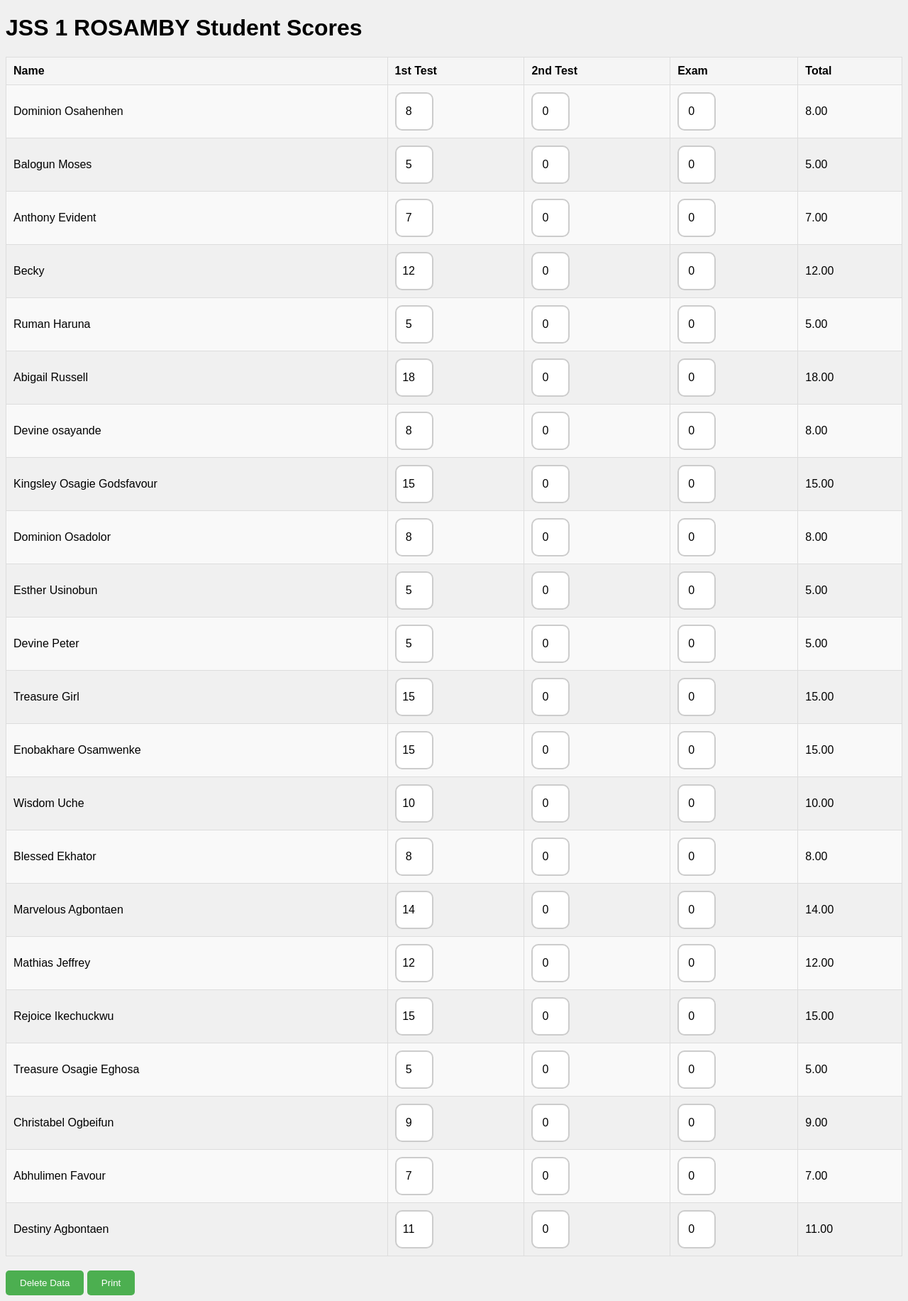
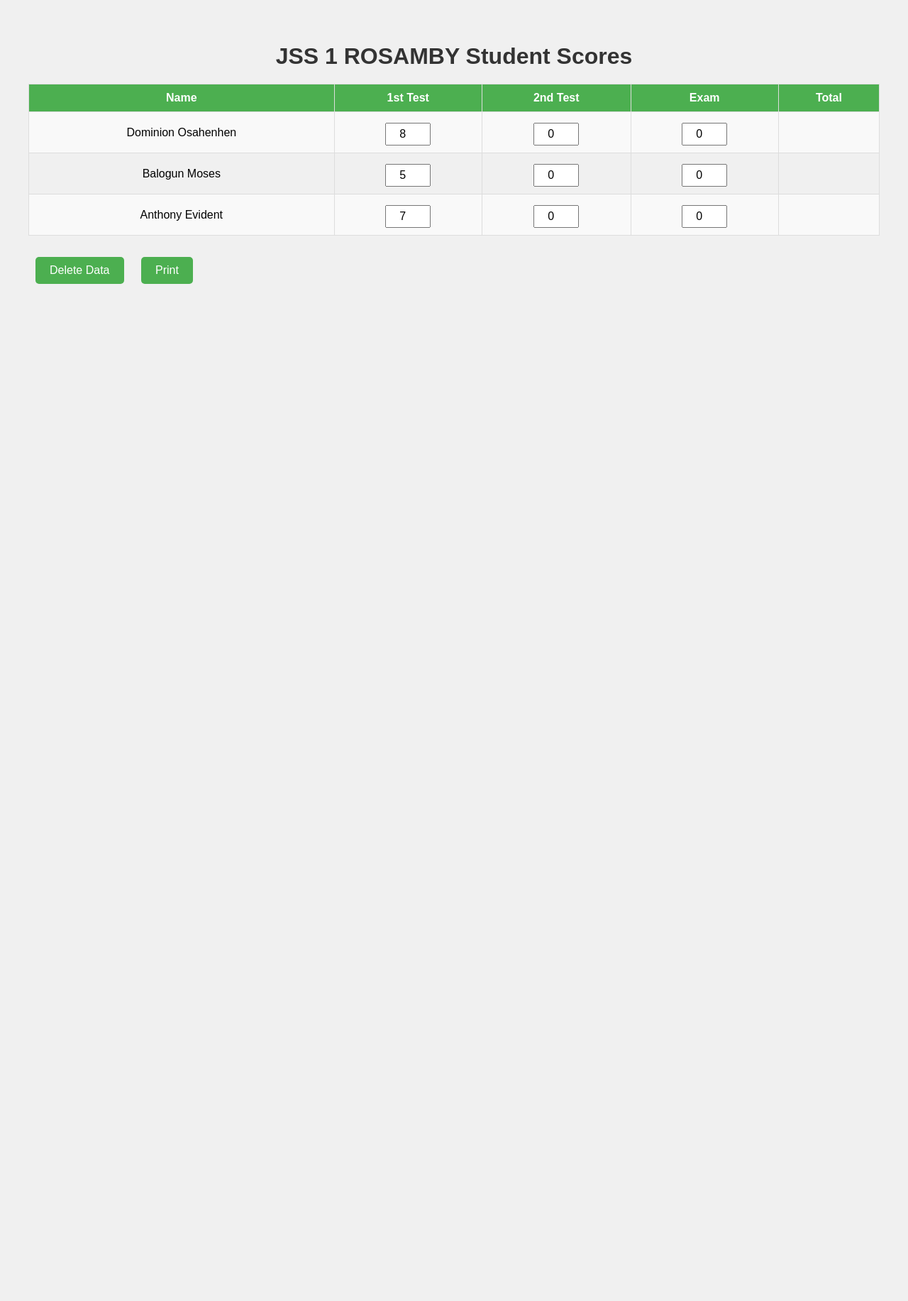
Before and after one commit to clemzclems/Clemz-New-Scoreboard, a Jekyll site: the page built from index.md, in a window 1280 px wide. Shown: the whole page at 71% size. Built offline with Jekyll 4.4.1, drawn with Linux system fonts in a browser that asks for light colours; after the commit the page ends 900 px from its top, so only the background shows below that.

Commit message:
Update default.html

````diff
--- a/_layouts/default.html
+++ b/_layouts/default.html
@@ -1,35 +1,38 @@
 <!DOCTYPE html>
-<html>
+<html lang="en">
 <head>
+    <meta charset="UTF-8">
+    <meta name="viewport" content="width=device-width, initial-scale=1.0">
     <title>JSS 1 ROSAMBY Student Scores</title>
     <style>
-@media only screen and (orientation: portrait) {
-/* styles for portrait orientation */
-}
-
-```@media only screen and (orientation: landscape) {
-  /* styles for landscape orientation */
-}
-
         body {
             font-family: Arial, sans-serif;
             background-color: #f0f0f0;
+            margin: 20px;
+            padding: 20px;
+        }
+
+        h1 {
+            text-align: center;
+            color: #333;
+            margin-bottom: 20px;
         }
 
         table {
+            width: 100%;
             border-collapse: collapse;
-  width: 100%;
             margin-bottom: 20px;
         }
 
         th, td {
             border: 1px solid #ddd;
             padding: 10px;
-text-align: left;
+            text-align: center;
         }
 
         th {
-background-color: #f5f5f5;
+            background-color: #4CAF50;
+            color: white;
         }
 
         tr:nth-child(even) {
@@ -41,33 +44,32 @@ background-color: #f2f2f2;
         }
 
         input[type="number"] {
-width: 40px;
-height: 40px;
-border: 2px solid #ccc;
-border-radius: 10px;
+            width: 50px;
             padding: 5px;
             font-size: 16px;
             text-align: center;
+            margin-top: 5px;
         }
 
-#delete-data-button, #print-button {
+        button {
+            margin: 10px;
+            padding: 10px 20px;
             background-color: #4CAF50;
-color: #fff;
-padding: 10px 20px;
+            color: white;
             border: none;
             border-radius: 5px;
             cursor: pointer;
+            font-size: 16px;
         }
 
-#delete-data-button:hover, #print-button:hover {
+        button:hover {
             background-color: #3e8e41;
         }
     </style>
+</head>
+<body>
+    <h1>JSS 1 ROSAMBY Student Scores</h1>
 
-
-
-
-	<h1>JSS 1 ROSAMBY Student Scores</h1>
     <table id="scores-table">
         <tr>
             <th>Name</th>
@@ -78,242 +80,54 @@ background-color: #3e8e41;
         </tr>
         <tr>
             <td>Dominion Osahenhen</td>
-			<td><input type="number" id="first-test-1" value="8"></td>
-			<td><input type="number" id="second-test-1" value="0"></td>
-			<td><input type="number" id="exam-1" value="0"></td>
-			<td id="total-1"></td>
+            <td><input type="number" value="8" onchange="updateTotal(this)"></td>
+            <td><input type="number" value="0" onchange="updateTotal(this)"></td>
+            <td><input type="number" value="0" onchange="updateTotal(this)"></td>
+            <td class="total"></td>
         </tr>
         <tr>
             <td>Balogun Moses</td>
-			<td><input type="number" id="first-test-2" value="5"></td>
-			<td><input type="number" id="second-test-2" value="0"></td>
-			<td><input type="number" id="exam-2" value="0"></td>
-			<td id="total-2"></td>
+            <td><input type="number" value="5" onchange="updateTotal(this)"></td>
+            <td><input type="number" value="0" onchange="updateTotal(this)"></td>
+            <td><input type="number" value="0" onchange="updateTotal(this)"></td>
+            <td class="total"></td>
         </tr>
         <tr>
             <td>Anthony Evident</td>
-			<td><input type="number" id="first-test-3" value="7"></td>
-			<td><input type="number" id="second-test-3" value="0"></td>
-			<td><input type="number" id="exam-3" value="0"></td>
-			<td id="total-3"></td>
+            <td><input type="number" value="7" onchange="updateTotal(this)"></td>
+            <td><input type="number" value="0" onchange="updateTotal(this)"></td>
+            <td><input type="number" value="0" onchange="updateTotal(this)"></td>
+            <td class="total"></td>
         </tr>
-		<tr>
-			<td>Becky</td>
-			<td><input type="number" id="first-test-4" value="12"></td>
-			<td><input type="number" id="second-test-4" value="0"></td>
-			<td><input type="number" id="exam-4" value="0"></td>
-			<td id="total-4"></td>
-		</tr>
-		<tr>
-			<td>Ruman Haruna</td>
-			<td><input type="number" id="first-test-5" value="5"></td>
-			<td><input type="number" id="second-test-5" value="0"></td>
-			<td><input type="number" id="exam-5" value="0"></td>
-			<td id="total-5"></td>
-		</tr>
-		<tr>
-			<td>Abigail Russell</td>
-			<td><input type="number" id="first-test-6" value="18"></td>
-			<td><input type="number" id="second-test-6" value="0"></td>
-			<td><input type="number" id="exam-6" value="0"></td>
-			<td id="total-6"></td>
-		</tr>
-		<tr>
-			<td>Devine osayande</td>
-			<td><input type="number" id="first-test-7" value="8"></td>
-			<td><input type="number" id="second-test-7" value="0"></td>
-			<td><input type="number" id="exam-7" value="0"></td>
-			<td id="total-7"></td>
-		</tr>
-		<tr>
-			<td>Kingsley Osagie Godsfavour</td>
-			<td><input type="number" id="first-test-8" value="15"></td>
-			<td><input type="number" id="second-test-8" value="0"></td>
-			<td><input type="number" id="exam-8" value="0"></td>
-			<td id="total-8"></td>
-		</tr>
-		<tr>
-			<td>Dominion Osadolor</td>
-			<td><input type="number" id="first-test-9" value="8"></td>
-			<td><input type="number" id="second-test-9" value="0"></td>
-			<td><input type="number" id="exam-9" value="0"></td>
-			<td id="total-9"></td>
-		</tr>
-  	<tr>
-		<td>Esther Usinobun</td>
-		<td><input type="number" id="first-test-10" value="5"></td>
-		<td><input type="number" id="second-test-10" value="0"></td>
-		<td><input type="number" id="exam-10" value="0"></td>
-		<td id="total-10"></td>
-	</tr>
-	<tr>
-		<td>Devine Peter</td>
-		<td><input type="number" id="first-test-11" value="5"></td>
-		<td><input type="number" id="second-test-11" value="0"></td>
-		<td><input type="number" id="exam-11" value="0"></td>
-		<td id="total-11"></td>
-	</tr>
-	<tr>
-		<td>Treasure Girl</td>
-		<td><input type="number" id="first-test-12" value="15"></td>
-		<td><input type="number" id="second-test-12" value="0"></td>
-		<td><input type="number" id="exam-12" value="0"></td>
-		<td id="total-12"></td>
-	</tr>
-	<tr>
-		<td>Enobakhare Osamwenke</td>
-		<td><input type="number" id="first-test-13" value="15"></td>
-		<td><input type="number" id="second-test-13" value="0"></td>
-		<td><input type="number" id="exam-13" value="0"></td>
-		<td id="total-13"></td>
-	</tr>
-	<tr>
-		<td>Wisdom Uche</td>
-		<td><input type="number" id="first-test-14" value="10"></td>
-		<td><input type="number" id="second-test-14" value="0"></td>
-		<td><input type="number" id="exam-14" value="0"></td>
-		<td id="total-14"></td>
-	</tr>
-	<tr>
-		<td>Blessed Ekhator</td>
-		<td><input type="number" id="first-test-15" value="8"></td>
-		<td><input type="number" id="second-test-15" value="0"></td>
-		<td><input type="number" id="exam-15" value="0"></td>
-		<td id="total-15"></td>
-	</tr>
-	<tr>
-		<td>Marvelous Agbontaen</td>
-		<td><input type="number" id="first-test-16" value="14"></td>
-		<td><input type="number" id="second-test-16" value="0"></td>
-		<td><input type="number" id="exam-16" value="0"></td>
-		<td id="total-16"></td>
-	</tr>
-	<tr>
-		<td>Mathias Jeffrey</td>
-		<td><input type="number" id="first-test-17" value="12"></td>
-		<td><input type="number" id="second-test-17" value="0"></td>
-		<td><input type="number" id="exam-17" value="0"></td>
-		<td id="total-17"></td>
-	</tr>
-	<tr>
-		<td>Rejoice Ikechuckwu</td>
-		<td><input type="number" id="first-test-18" value="15"></td>
-		<td><input type="number" id="second-test-18" value="0"></td>
-		<td><input type="number" id="exam-18" value="0"></td>
-		<td id="total-18"></td>
-	</tr>
-	<tr>
-		<td>Treasure Osagie Eghosa</td>
-		<td><input type="number" id="first-test-19" value="5"></td>
-		<td><input type="number" id="second-test-19" value="0"></td>
-		<td><input type="number" id="exam-19" value="0"></td>
-		<td id="total-19"></td>
-	</tr>
-	  	<tr>
-<td>Christabel Ogbeifun</td>
-	<td><input type="number" id="first-test-20" value="9"></td>
-	<td><input type="number" id="second-test-20" value="0"></td>
-	<td><input type="number" id="exam-20" value="0"></td>
-	<td id="total-20"></td>
-</tr>
-<tr>
-	<td>Abhulimen Favour</td>
-	<td><input type="number" id="first-test-21" value="7"></td>
-	<td><input type="number" id="second-test-21" value="0"></td>
-	<td><input type="number" id="exam-21" value="0"></td>
-	<td id="total-21"></td>
-</tr>
-<tr>
-	<td>Destiny Agbontaen</td>
-	<td><input type="number" id="first-test-22" value="11"></td>
-	<td><input type="number" id="second-test-22" value="0"></td>
-	<td><input type="number" id="exam-22" value="0"></td>
-	<td id="total-22"></td>
-</tr>
+        <!-- Add more students as needed -->
+    </table>
 
-</table>
-<button id="delete-data-button">Delete Data</button>
-<button id="print-button">Print</button>
-
-<script src="https://cdnjs.cloudflare.com/ajax/libs/jspdf/2.5.1/jspdf.umd.min.js"></script>
+    <button onclick="deleteData()">Delete Data</button>
+    <button onclick="printDocument()">Print</button>
 
     <script>
-// Function to update total score
-function updateTotalScore(row) {
-const firstTestScore = parseFloat(row.cells[1].children[0].value);
-const secondTestScore = parseFloat(row.cells[2].children[0].value);
-const examScore = parseFloat(row.cells[3].children[0].value);
-
-if (isNaN(firstTestScore) || isNaN(secondTestScore) || isNaN(examScore)) {
-alert("Please enter a valid number");
-return;
+        // Function to update the total for each student
+        function updateTotal(input) {
+            const row = input.parentElement.parentElement;
+            const firstTest = parseFloat(row.cells[1].children[0].value) || 0;
+            const secondTest = parseFloat(row.cells[2].children[0].value) || 0;
+            const exam = parseFloat(row.cells[3].children[0].value) || 0;
+            const total = firstTest + secondTest + exam;
+            row.cells[4].textContent = total;
         }
 
-const totalScore = firstTestScore + secondTestScore + examScore;
-row.cells[4].textContent = totalScore.toFixed(2);
-
-// Save data to local storage
-const tableData = [];
-const rows = document.querySelectorAll('#scores-table tr');
-rows.forEach((row, index) => {
-if (index > 0) {
-const rowData = {
-name: row.cells[0].textContent,
-firstTestScore: row.cells[1].children[0].value,
-secondTestScore: row.cells[2].children[0].value,
-examScore: row.cells[3].children[0].value,
-totalScore: row.cells[4].textContent
-};
-tableData.push(rowData);
-}
-});
-localStorage.setItem('tableData', JSON.stringify(tableData));
+        // Function to delete data (reset inputs)
+        function deleteData() {
+            const inputs = document.querySelectorAll('input[type="number"]');
+            inputs.forEach(input => input.value = 0);
+            const totals = document.querySelectorAll('.total');
+            totals.forEach(total => total.textContent = '');
         }
 
-// Load data from local storage
-if (localStorage.getItem('tableData')) {
-const tableData = JSON.parse(localStorage.getItem('tableData'));
-const rows = document.querySelectorAll('#scores-table tr');
-rows.forEach((row, index) => {
-if (index > 0) {
-row.cells[0].textContent = tableData[index - 1].name;
-row.cells[1].children[0].value = tableData[index - 1].firstTestScore;
-row.cells[2].children[0].value = tableData[index - 1].secondTestScore;
-row.cells[3].children[0].value = tableData[index - 1].examScore;
-row.cells[4].textContent = tableData[index - 1].totalScore;
+        // Function to print the document
+        function printDocument() {
+            window.print();
         }
-});
-}
-
-// Calculate total scores
-const rows = document.querySelectorAll('#scores-table tr');
-rows.forEach((row, index) => {
-if (index > 0) {
-updateTotalScore(row);
-}
-});
-
-// Delete data button event listener
-document.getElementById('delete-data-button').addEventListener('click', () => {
-localStorage.clear();
-location.reload();
-});
-
-// Print button event listener
-document.getElementById('print-button').addEventListener('click', () => {
-const doc = new jsPDF();
-const tableHtml = document.getElementById('scores-table').outerHTML;
-doc.fromHTML(tableHtml, 15, 15);
-doc.save('scores.pdf');
-});
-
-// Update total scores on input change
-document.addEventListener('input', (event) => {
-if (event.target.tagName === 'INPUT') {
-const row = event.target.parentNode.parentNode;
-updateTotalScore(row);
-}
-});
     </script>
 </body>
 </html>
````
Lines whose indentation alone changed are shown as unchanged.
